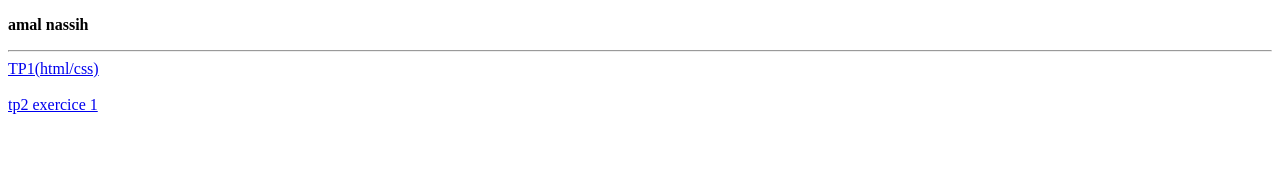
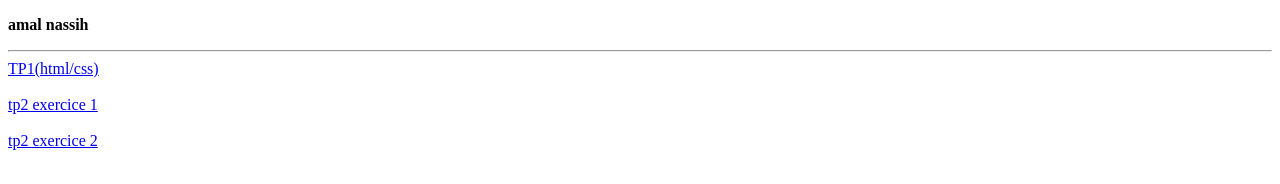
Before and after one commit to amal-nassih/amal-nassih.github.io, a plain HTML site: page index.html in a window 1280 px wide. Drawn offline with Linux system fonts and the light colour scheme.

Commit message:
Update index.html

```diff
--- a/index.html
+++ b/index.html
@@ -11,6 +11,8 @@
     <br><br>
     <a href="./index2.html">tp2 exercice 1</a>
     <br><br>
+    <a href="./index3.html">tp2 exercice 2</a>
+    <br><br>
     </p>
   </body>
 </html>
```
